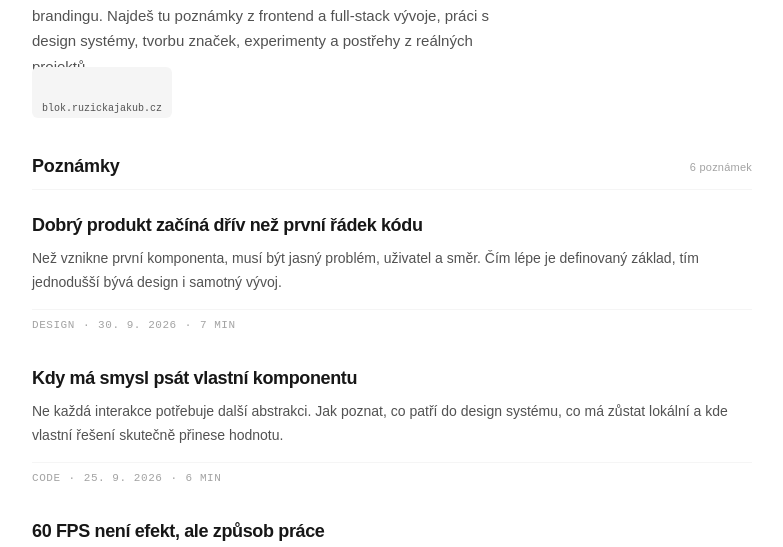
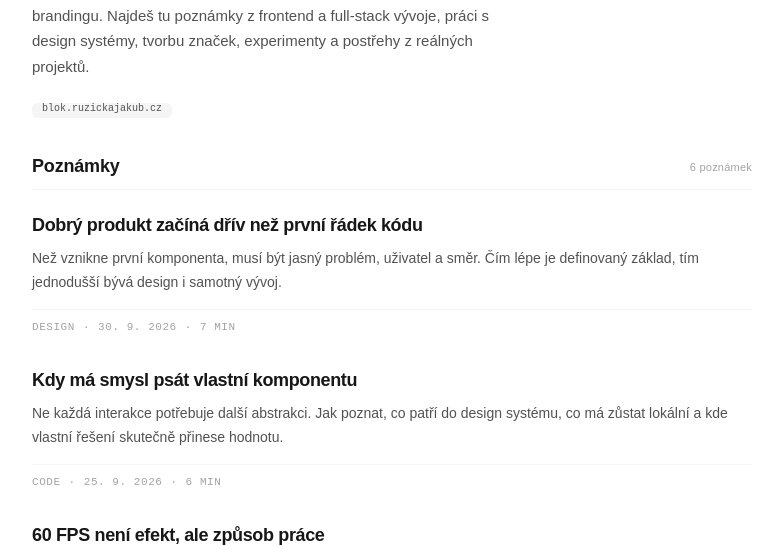
Before and after one commit to akcizur/blog.ruzickajakub.cz, a React (Vite) app: page / in a window 1280 px wide. Shown: the part 229-776 px from the top of the page, without its empty margins (248-1031 px from the left). Built offline with nearby package versions, Linux system fonts and the light colour scheme; a web font is replaced by a local one.

Commit message:
Opravit koherenci a dynamiku vizualniho systemu

```diff
--- a/public/styles.css
+++ b/public/styles.css
@@ -348,7 +348,7 @@ article:focus-visible {
 
 .post {
   cursor: pointer;
-  transition: opacity .15s ease, border-color .3s ease, background-color .3s ease;
+  transition: opacity .15s ease, border-color .3s ease, background-color .3s ease, transform .2s ease;
 }
 
 .post:hover {
@@ -379,7 +379,8 @@ article:focus-visible {
   display: flex;
   align-items: center;
   gap: 8px;
-  color: var(--text-soft);
+  min-width: 0;
+  color: var(--text-faint);
   font-family: var(--font-secondary);
   font-size: 11px;
   font-weight: 400;
@@ -388,17 +389,21 @@ article:focus-visible {
   letter-spacing: .05em;
   text-transform: uppercase;
   white-space: nowrap;
+  overflow: hidden;
+}
+
+.post-card-meta > span {
+  flex: 0 0 auto;
 }
 
 .post-list .post-card-meta {
-  padding-top: 10px;
+  padding-top: 12px;
   border-top: 1px solid var(--border-soft);
-  color: var(--text-faint);
 }
 
 .post-grid .post-card-meta,
 .post-magazine .post-card-meta {
-  margin-bottom: 10px;
+  margin-bottom: 12px;
 }
 
 .post-grid {
@@ -406,6 +411,7 @@ article:focus-visible {
   border: 1px solid var(--border);
   border-radius: 16px;
   background: var(--surface);
+  overflow: hidden;
 }
 
 .post-grid h4 {
@@ -457,16 +463,21 @@ article:focus-visible {
 
 .post-compact {
   display: flex;
-  align-items: center;
+  align-items: flex-start;
   justify-content: space-between;
   gap: 16px;
   padding: 14px 0;
   border-bottom: 1px solid var(--border-soft);
 }
 
+.post-compact .compact-copy {
+  flex: 1 1 auto;
+  min-width: 0;
+}
+
 .post-compact .compact-meta {
-  flex-shrink: 0;
-  color: var(--text-subtle);
+  flex: 0 1 auto;
+  max-width: 48%;
 }
 
 .posts-compact {
@@ -668,9 +679,8 @@ article:focus-visible {
 }
 
 .handwritten,
-.site-chip,
-.post-link .post-page {
-  padding-top: 36px;
+.site-chip {
+  padding-top: 0;
 }
 
 .back-link {
@@ -723,7 +733,8 @@ article:focus-visible {
   scrollbar-width: none;
 }
 
-.post-detail-meta::-webkit-scrollbar {
+.post-detail-meta::-webkit-scrollbar,
+.post-card-meta::-webkit-scrollbar {
   display: none;
 }
 
```
